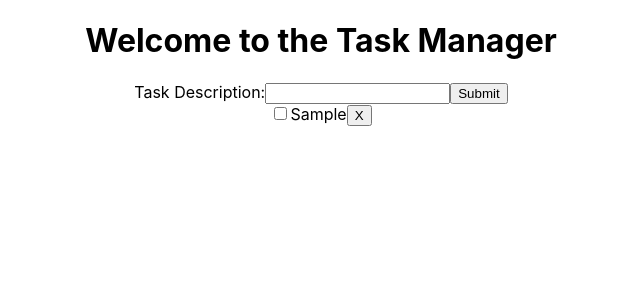
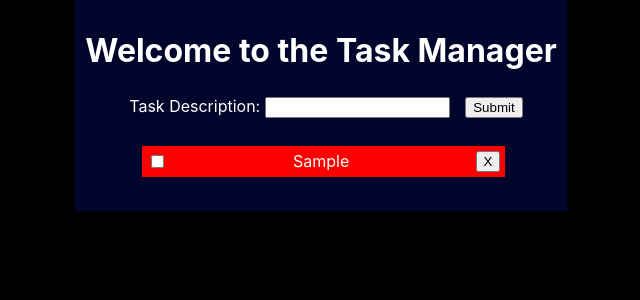
Before and after one commit to DustinBRiley/FrontendWeb2Asg3, a React (Create React App) app: page / in a window 1280 px wide. Both pictures are taken after typing "Sample" into the empty fields and a click on the button "Submit". Shown: the top 300 px of the page, without its empty margins (319-959 px from the left). Built offline with nearby package versions, Linux system fonts and the light colour scheme.

Commit message:
second commit

```diff
--- a/src/App.css
+++ b/src/App.css
@@ -1,5 +1,10 @@
 .App {
   text-align: center;
+  background-color:rgb(1, 4, 43);
+  width: fit-content;
+  margin: auto;
+  color: white;
+  padding: 10px;
 }
 
 .App-logo {
--- a/src/App.js
+++ b/src/App.js
@@ -25,9 +25,9 @@ function App() {
   return (
     <div className="App">
       <h1>Welcome to the Task Manager</h1>
-      <label>
+      <label style={{padding: "10px"}}>
           Task Description:
-          <input type="text" value={descr} onChange={(e) => {setDescr(e.target.value)}}></input>
+          <input type="text" style={{margin: "5px"}} value={descr} onChange={(e) => {setDescr(e.target.value)}}></input>
       </label>
       <button onClick={addTask}>Submit</button>
       {tasks.map((task,i) => {
--- a/src/components/Task.js
+++ b/src/components/Task.js
@@ -3,7 +3,15 @@ import React from "react";
 function Task(props) {
     return(
         <div>
-            <label style={{textDecoration: props.completed ? "line-through" : "none"}} htmlFor="check">
+            <label style={{
+                display: "flex",
+                justifyContent: "space-between",
+                background: props.completed ? "green" : "red",
+                textDecoration: props.completed ? "line-through" : "none",
+                margin: "5% 12%",
+                padding: "5px",
+                width: "75%"
+            }}>
             <input type="checkbox" onChange={() => props.checked(props.id)} id="check" />
             {props.description}
             <button onClick={() => props.delTask(props.id)}>X</button>
--- a/src/index.css
+++ b/src/index.css
@@ -5,6 +5,7 @@ body {
     sans-serif;
   -webkit-font-smoothing: antialiased;
   -moz-osx-font-smoothing: grayscale;
+  background-color: black;
 }
 
 code {
```
